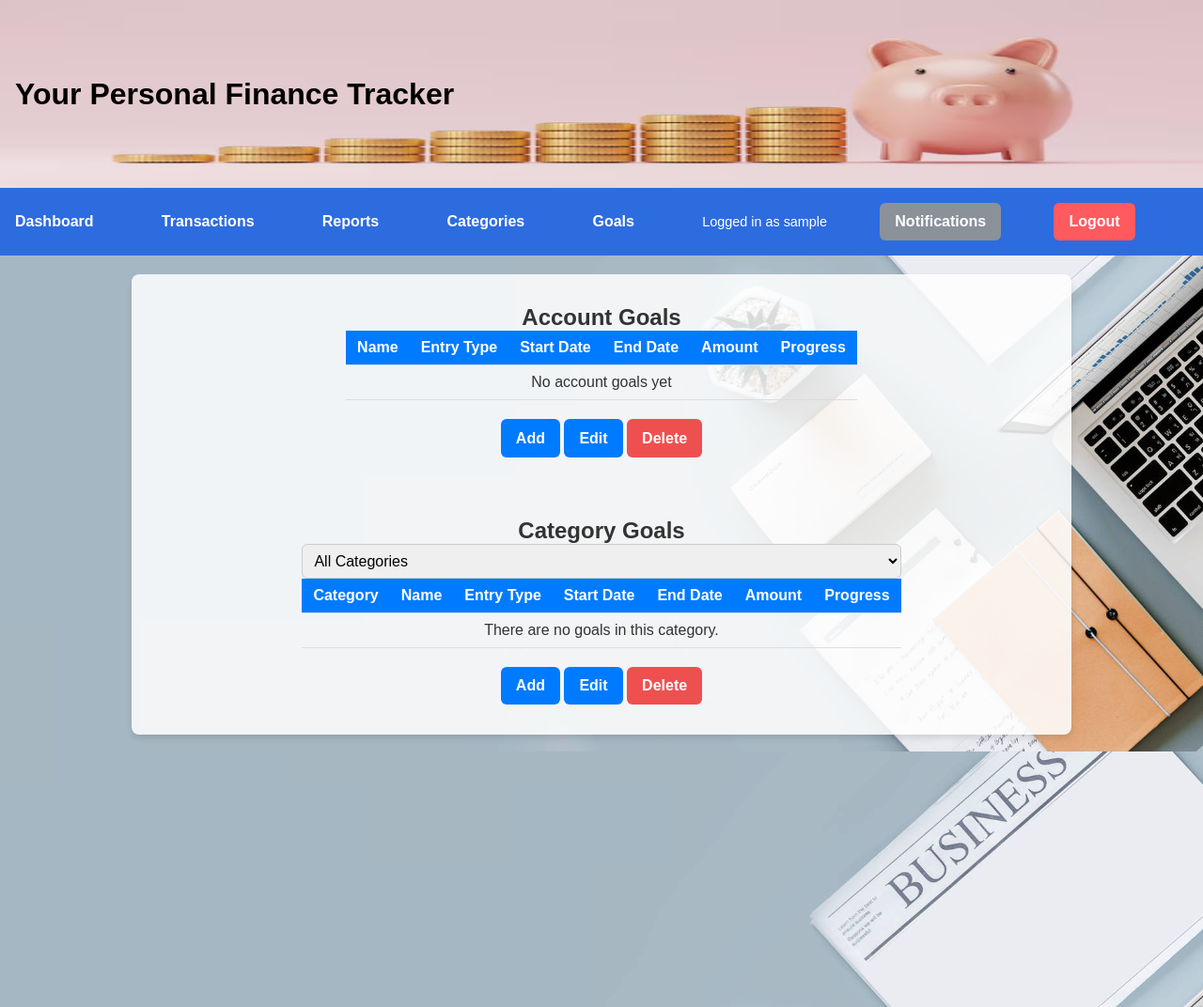
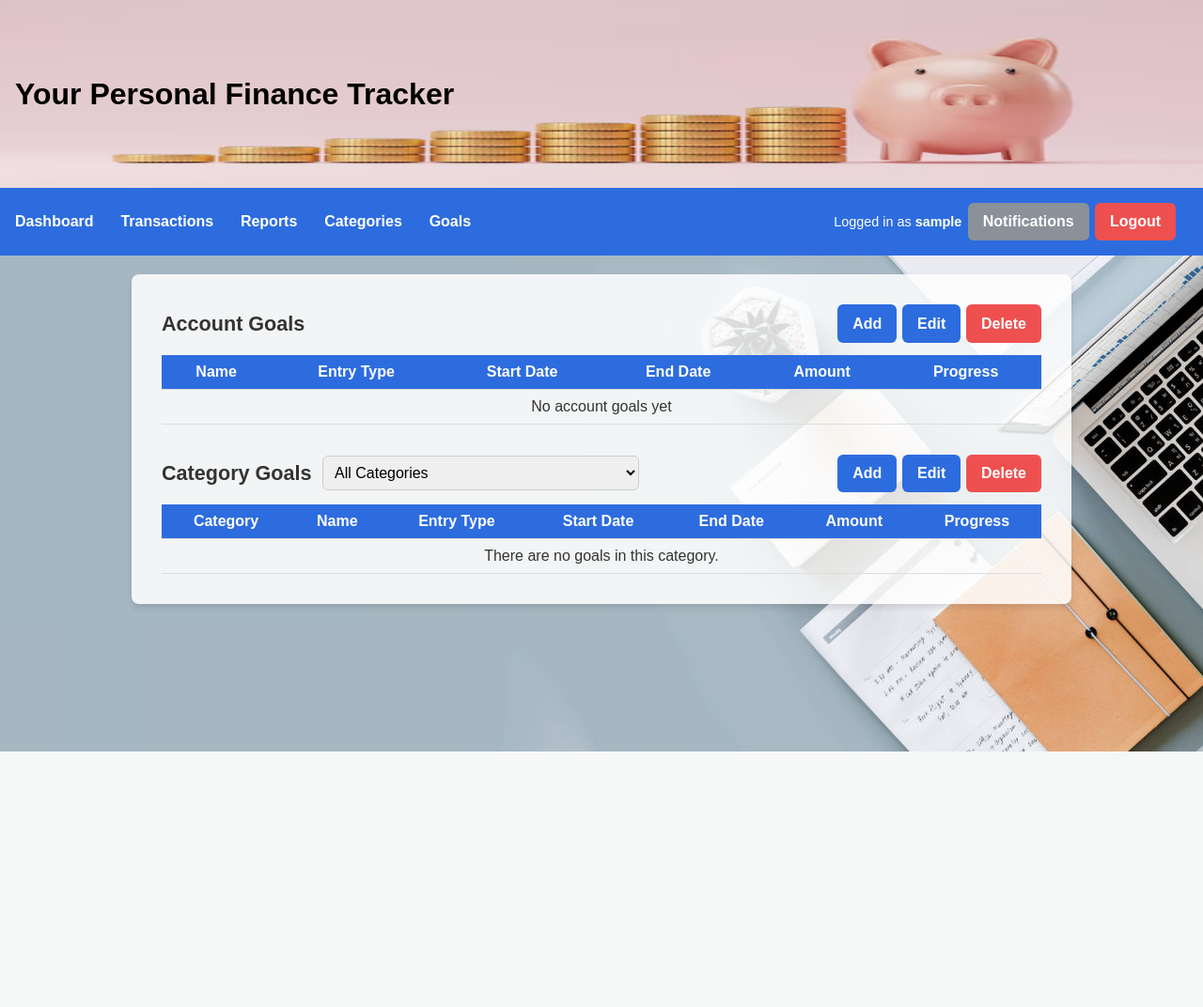
Before and after one commit to familycrest/personal-finance-tracker, a Django app: page /finances/goals/ in a window 1280 px wide. Shown: the whole page at 94% size. After the commit the page ends 800 px from the top, so only its background shows below. Run offline with Django 5.2, Linux system fonts and the light colour scheme; the visitor is signed in with stand-in values (Sample User, id 1); data that the repository does not hold is empty.

Commit message:
polish goals page, color consistency, responsive layout first steps
- polished goals page
- made some colors into variables, more consistent across app
- added basic responsive design selectors and styles
- nav responsive styling

```diff
--- a/apps/finances/static/finances/css/goals.css
+++ b/apps/finances/static/finances/css/goals.css
@@ -1,14 +1,10 @@
-/* Align the "Account Goals" and "Category Goals" tables */
-.goals-container {
-  display: flex;
-  justify-content: space-around;
-  flex-wrap: wrap;
-  gap: 4em;
-}
-
 /* Center the headers for the goal tables horizontally within their <section> */
 .goal-section {
   text-align: center;
+}
+
+.goal-table-container {
+  overflow: scroll;
 }
 
 /* Style the tables for listing the goals */
@@ -16,6 +12,7 @@
   border-radius: 8px;
   border-spacing: 0;
   overflow: scroll;
+  width: 100%;
 }
 
 /* Provide spacing between table cells and style row borders */
@@ -28,21 +25,43 @@ td {
 
 /* Make goal table headers blue */
 .goal-table-header-row > th {
-  background: #007bff;
+  background: var(--bg-blue);
   color: #fff;
 }
 
 /* Any table row with the class of selected (toggled by clicking on it with js)
 turns blue */
 tr.selected {
-  background-color: #4190e6;
+  background-color: color-mix(in srgb, var(--bg-blue) 80%, transparent);
   color: white;
 }
 
 /* Any table row not selected but being hovered over is this lighter blue */
 tr:not(.selected):hover {
-  background-color: #8abdf5;
+  background-color: color-mix(in srgb, var(--bg-blue) 60%, transparent);
   color: white;
+}
+
+.goal-header {
+    display: flex;
+
+    flex-direction: row;
+    flex-grow: 1;
+    flex-wrap: wrap;
+
+    gap: 0.8em;
+    align-items: center;
+}
+
+.goal-buttons {
+    display: flex;
+    gap: 0.4em;
+    justify-content: right;
+    flex-grow: 1;
+}
+
+#category-filter {
+    flex-grow: 1;
 }
 
 /* Layout the dialogs */
@@ -67,33 +86,44 @@ dialog::backdrop {
 
 /* Color elements responsible for deleting objects red for a warning */
 .deletion {
-  background-color: rgb(238, 80, 80);
+  background-color: #ee5050;
 }
 
 /* Goals add buttons */
-.goal-add-button {
+.goal-add-button, goal-ed {
   background: #007bff;
   color: white;
-  margin-top: 20px;
 }
 
 /* Goals edit buttons */
 .goal-edit-button {
   background: #007bff;
   color: white;
-  margin-top: 20px;
 }
 
 /* Category add buttons */
 .category-add-button {
   background: #007bff;
   color: white;
-  margin-top: 20px;
 }
 
 /* Category edit buttons */
 .category-edit-button {
   background: #007bff;
   color: white;
-  margin-top: 20px;
 }
+
+@media (max-width: 50em) {
+    .goal-header {
+        justify-content: center;
+    }
+
+    .goal-buttons {
+        justify-content: center;
+        width: 100%;
+    }
+
+    .goal-buttons > * {
+        flex-grow: 1;
+    }
+}
--- a/apps/finances/templates/finances/goals.html
+++ b/apps/finances/templates/finances/goals.html
@@ -13,9 +13,16 @@
 {% block content %}
     <div class="centered-body">
         <div class="centered-main">
-            <div class="goals-container">
-                <section class="goal-section acct-goal-section">
+            <section class="v-flex acct-goal-section">
+                <span class="goal-header">
                     <h2>Account Goals</h2>
+                    <div class="goal-buttons">
+                        <button class="btn-bg-primary" id="acct-goal-add-btn">Add</button>
+                        <button class="btn-bg-primary" id="acct-goal-edit-btn">Edit</button>
+                        <button class="btn-bg-negative" id="acct-goal-delete-btn">Delete</button>
+                    </div>
+                </span>
+                <div class="goal-table-container">
                     <table class="goal-table">
                         <thead>
                             <tr class="goal-table-header-row">
@@ -52,19 +59,23 @@
                             {% endif %}
                         </tbody>
                     </table>
-                    <div class="goal-buttons">
-                        <button class="goal-add-button" id="acct-goal-add-btn">Add</button>
-                        <button class="goal-edit-button" id="acct-goal-edit-btn">Edit</button>
-                        <button id="acct-goal-delete-btn" class="deletion">Delete</button>
-                    </div>
-                </section>
-                <!--Category Goals table-->
-                <section class="goal-section cat-goal-section">
+                </div>
+            </section>
+            <!--Category Goals table-->
+            <section class="v-flex cat-goal-section">
+                <span class="goal-header">
                     <h2>Category Goals</h2>
                     <select id="category-filter">
                         <option value="">All Categories</option>
                         {% for cat in user_cats %}<option value="{{ cat.id }}">{{ cat.name }}</option>{% endfor %}
                     </select>
+                    <div class="goal-buttons">
+                        <button class="btn-bg-primary" id="category-goals-add">Add</button>
+                        <button class="btn-bg-primary" id="category-goals-edit">Edit</button>
+                        <button class="btn-bg-negative" id="category-goals-delete">Delete</button>
+                    </div>
+                </span>
+                <div class="goal-table-container">
                     <table class="goal-table">
                         <thead>
                             <tr class="goal-table-header-row">
@@ -104,13 +115,8 @@
                             {% endfor %}
                         </tbody>
                     </table>
-                    <div class="goal-buttons">
-                        <button class="category-add-button" id="category-goals-add">Add</button>
-                        <button class="category-edit-button" id="category-goals-edit">Edit</button>
-                        <button id="category-goals-delete" class="deletion">Delete</button>
-                    </div>
-                </section>
-            </div>
+                </div>
+            </section>
         </div>
     </div>
     <dialog id="acct-goal-add-dialog"
--- a/static/css/base.css
+++ b/static/css/base.css
@@ -1,4 +1,9 @@
 /* static/css/base.css */
+:root {
+    --bg-blue: #2d6cdf;
+    --bg-blue-hover: #1f4fad;
+}
+
 /* General reset and base styles - applies to all elements*/
 * {
     box-sizing: border-box;
@@ -22,7 +27,6 @@ body {
 }
 
 .centered-body {
-    min-height: 100vh; /* full viewport height */
     background-size: cover;
     background-position: center;
     background-repeat: no-repeat;
@@ -41,7 +45,7 @@ body {
 
     display: flex;
     flex-direction: column; /* stack main + sidebar vertically */
-    gap: 1rem; /* space between sections */
+    gap: 2em; /* space between sections */
     padding: 2rem;
 
     border-radius: 8px;
@@ -50,8 +54,19 @@ body {
     box-shadow: 0 4px 6px rgba(0,0,0,0.1);
 }
 
+span.info-title > h1, span.info-title > h2 {
+    margin-bottom: 0;
+}
+
 h1, h2 {
-    margin: 0;
+    margin-bottom: 0;
+    margin-top: 0;
+}
+
+section.v-flex {
+    gap: 0.8em;
+    display: flex;
+    flex-direction: column;
 }
 
 .top-banner {
@@ -84,15 +99,20 @@ header {
 
 nav {
     display: flex;
-    background-color: #2d6cdf;
-    color: #fff;
+
+    flex-wrap: wrap;
+    gap: 0.8em;
+
     padding: 1rem;
-    justify-content: space-between;
+    justify-content: left;
     align-items: center;
+
+    background-color: var(--bg-blue);
+    color: white;
 }
 
 nav a {
-    color: #fff;
+    color: white;
     text-decoration: none;
     margin-right: 1rem;
     font-weight: bold;
@@ -101,6 +121,17 @@ nav a {
 
 nav a:hover {
     color: #ffdd57;
+}
+
+#nav-user-section {
+    display: flex;
+
+    flex-grow: 1;
+    flex-direction: row;
+    gap: 0.4em;
+
+    align-items: center;
+    justify-content: right;
 }
 
 span {
@@ -131,7 +162,6 @@ span.info-title .subtitle {
     color: gray;
 }
 
-
 input[type="text"],
 input[type="number"],
 input[type="date"],
@@ -140,6 +170,12 @@ select {
     border: 1px solid #ccc;
     border-radius: 6px;
     font-size: 1rem;
+}
+
+form input[type="text"],
+form input[type="number"],
+form input[type="date"],
+form select {
     width: 100%;
 }
 
@@ -170,11 +206,11 @@ inputarea.h-flex {
 }
 
 .btn-bg-primary {
-    background-color: #2d6cdf;
+    background-color: var(--bg-blue);
 }
 
 .btn-bg-primary:hover {
-    background-color: #1f4fad;
+    background-color: var(--bg-blue-hover);
 }
 
 .btn-bg-important {
@@ -187,11 +223,11 @@ inputarea.h-flex {
 }
 
 .btn-bg-negative {
-    background-color: #ff5a5f; /*this makes the button red and stand out */
+    background-color: #ee5050;
 }
 
 .btn-bg-negative:hover {
-    background-color: #e04e50;
+    background-color: #bb2e30;
 }
 
 /* Expense/Income lists */
@@ -356,3 +392,17 @@ li.notification-read {
 li.notification-card ul {
     margin-bottom: 1em;
 }
+
+@media (max-width: 30em) {
+    .centered-body {
+        padding: 0;
+    }
+
+    .centered-main {
+        max-width: unset;
+    }
+
+    nav {
+        flex-direction: column;
+    }
+}
--- a/templates/base.html
+++ b/templates/base.html
@@ -33,7 +33,8 @@
                     <a id="nav-reports" href="{% url 'reports' %}">Reports</a>
                     <a id="nav-categories" href="{% url 'categories' %}">Categories</a>
                     <a id="nav-goals" href="{% url 'goals' %}">Goals</a>
-                    <span id="logged_in_as">Logged in as {{ user.username }}</span>
+                    <div id="nav-user-section">
+                        <span id="logged_in_as">Logged in as <strong>{{ user.username }}</strong></span>
                         <button id="notification-toggle"
                                 class="pretend-btn btn-bg-{% if notifs.unread %}important{% else %}secondary{% endif %}"
                                 type="button"
@@ -43,6 +44,7 @@
                             {% csrf_token %}
                             <button id="logout_submit" class="btn-bg-negative" type="submit">Logout</button>
                         </form>
+                    </div>
                     <div id="notification-panel-container">
                         <div id="notification-panel" popover>
                             <span class="info-title">
```
Lines whose indentation alone changed are shown as unchanged.
